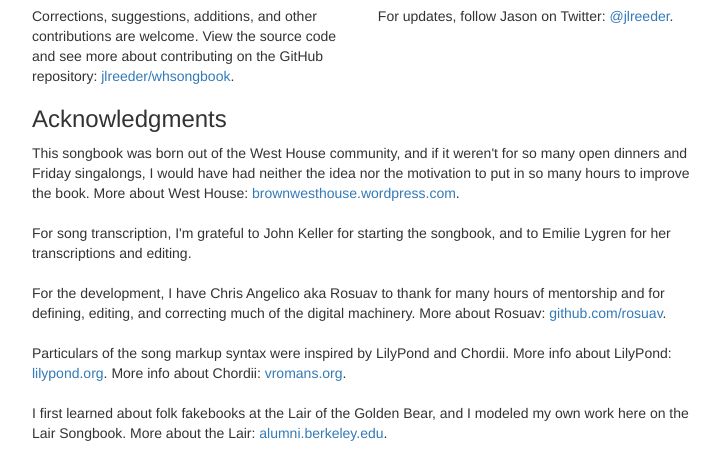
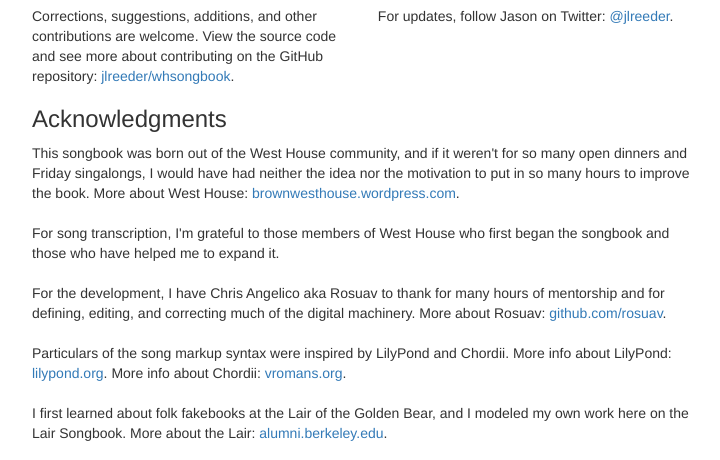
Before and after one commit to jsonreeder/whsongbook, a Flask app: page /about in a window 1280 px wide. Shown: the part 256-716 px from the top of the page, without its empty margins (208-928 px from the left). Run offline with Flask 2, Linux system fonts and the light colour scheme; parts of the project's set-up code (start-up, migrations or seed data) failed here and were passed over; some libraries are stand-ins or nearby versions.

Commit message:
Generalize acknowledgment

```diff
--- a/whsongbook/templates/about.html
+++ b/whsongbook/templates/about.html
@@ -19,7 +19,7 @@
         <h3>Acknowledgments</h3>
             <p>This songbook was born out of the West House community, and if it weren't for so many open dinners and Friday singalongs, I would have had neither the idea nor the motivation to put in so many hours to improve the book. More about West House: <a href="https://brownwesthouse.wordpress.com/">brownwesthouse.wordpress.com</a>.</p><br>
 
-            <p>For song transcription, I'm grateful to John Keller for starting the songbook, and to Emilie Lygren for her transcriptions and editing. </p><br>
+            <p>For song transcription, I'm grateful to those members of West House who first began the songbook and those who have helped me to expand it.</p><br>
 
             <p>For the development, I have Chris Angelico aka Rosuav to thank for many hours of mentorship and for defining, editing, and correcting much of the digital machinery. More about Rosuav: <a href="https://github.com/rosuav">github.com/rosuav</a>.</p><br>
 
```
Also changed, not shown: 1 other file.
